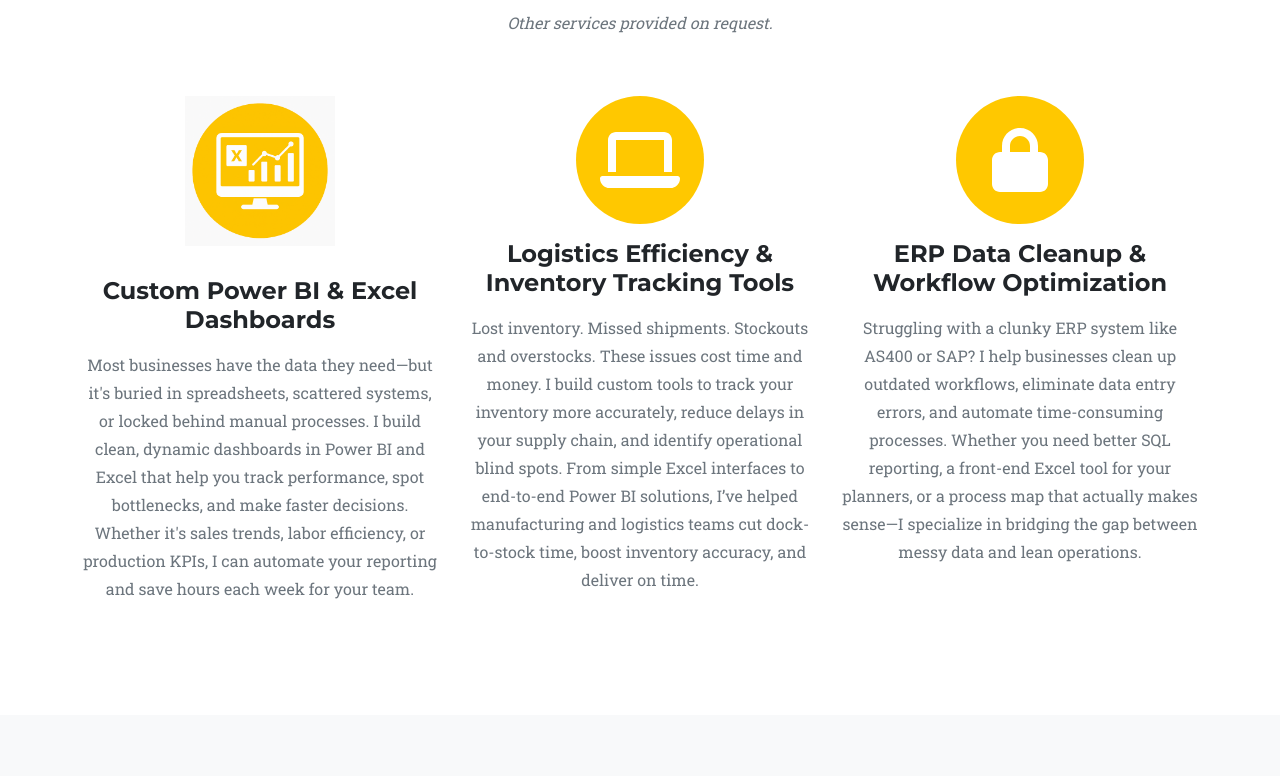
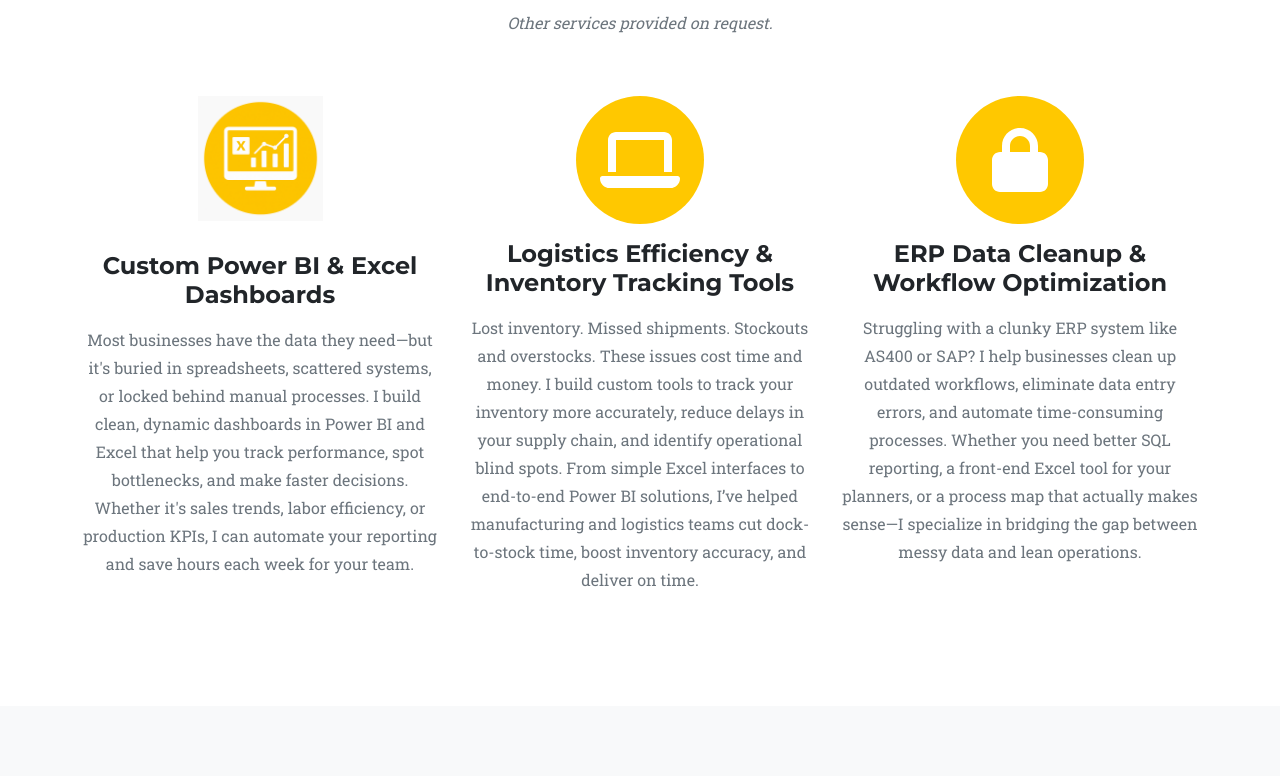
Before and after one commit to Conqueror448/Conqueror448.github.io, a plain HTML site: page index.html in a window 1280 px wide. Shown: the part 964-1740 px from the top of the page. Drawn offline with nearby package versions, Linux system fonts and the light colour scheme.

Commit message:
Update index.html

```diff
--- a/index.html
+++ b/index.html
@@ -52,7 +52,7 @@
                 </div>
                 <div class="row text-center">
                     <div class="col-md-4">
-                        <img src="assets\img\services\dashboard.png" alt="Power BI Icon" style="width:150px; height:150px; margin-bottom:15px;">
+                        <img src="assets\img\services\dashboard.png" alt="Power BI Icon" style="width:125px; height:125px; margin-bottom:15px;">
                         <h4 class="my-3">Custom Power BI & Excel Dashboards</h4>
                         <p class="text-muted">Most businesses have the data they need—but it's buried in spreadsheets, scattered systems, or locked behind manual processes. I build clean, dynamic dashboards in Power BI and Excel that help you track performance, spot bottlenecks, and make faster decisions. Whether it's sales trends, labor efficiency, or production KPIs, I can automate your reporting and save hours each week for your team.</p>
                     </div>
```
